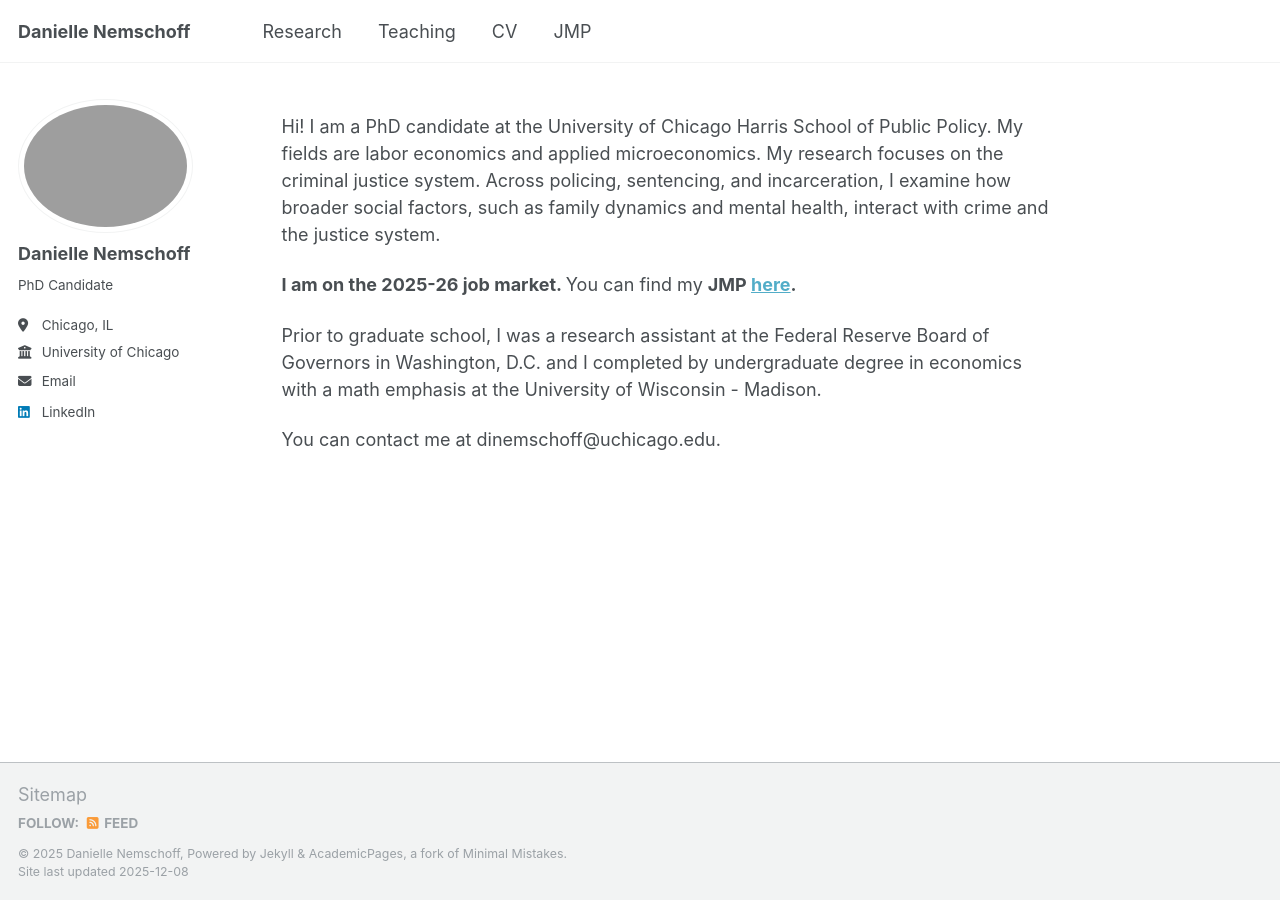
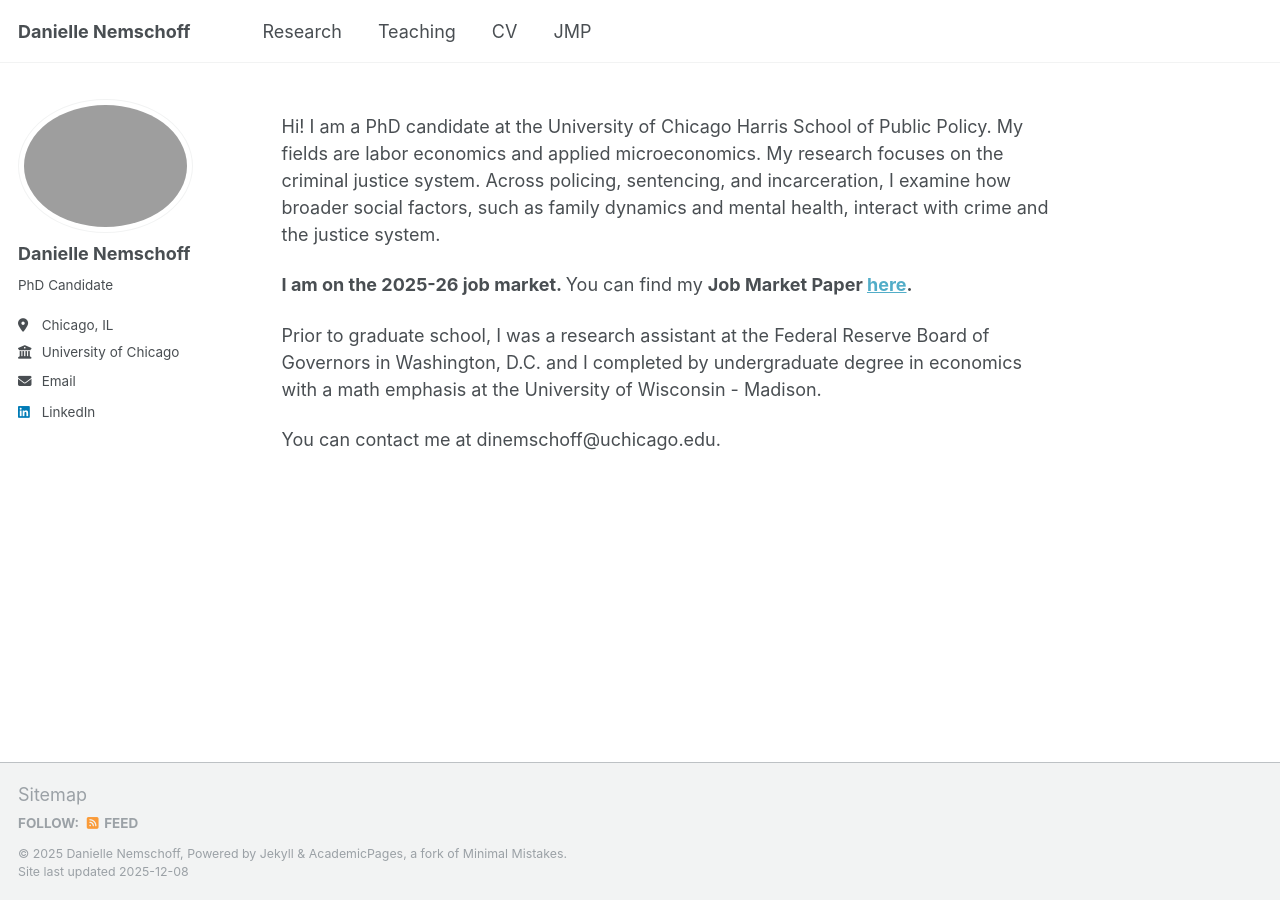
Before and after one commit to daniellenemschoff/daniellenemschoff.github.io, a Jekyll site: the page built from _pages/about.md, in a window 1280 px wide. Built offline with Jekyll 4.4.1, drawn with Linux system fonts in a browser that asks for light colours.

Commit message:
Update about.md

```diff
--- a/_pages/about.md
+++ b/_pages/about.md
@@ -8,7 +8,7 @@ redirect_from:
 ---
 Hi! I am a PhD candidate at the University of Chicago Harris School of Public Policy. My fields are labor economics and applied microeconomics. My research focuses on the criminal justice system. Across policing, sentencing, and incarceration, I examine how broader social factors, such as family dynamics and mental health, interact with crime and the justice system.
 
-<strong>I am on the 2025-26 job market. </strong> You can find my <strong>JMP [here](https://daniellenemschoff.github.io/files/nemschoff_JMP.pdf). </strong>
+<strong>I am on the 2025-26 job market. </strong> You can find my <strong>Job Market Paper [here](https://daniellenemschoff.github.io/files/nemschoff_JMP.pdf). </strong>
 
 Prior to graduate school, I was a research assistant at the Federal Reserve Board of Governors in Washington, D.C. and I completed by undergraduate degree in economics with a math emphasis at the University of Wisconsin - Madison.
 
```
